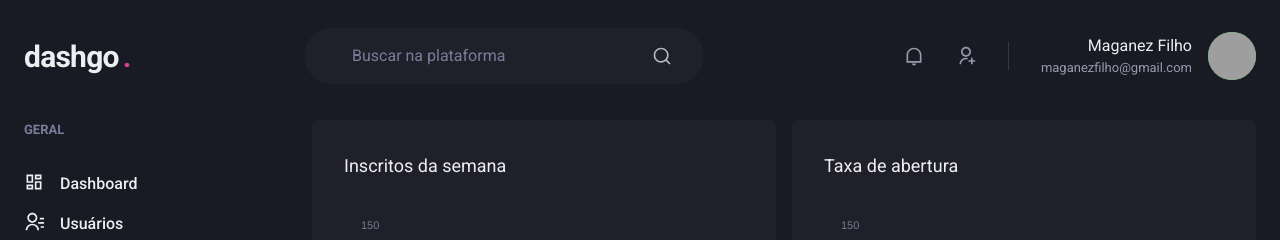
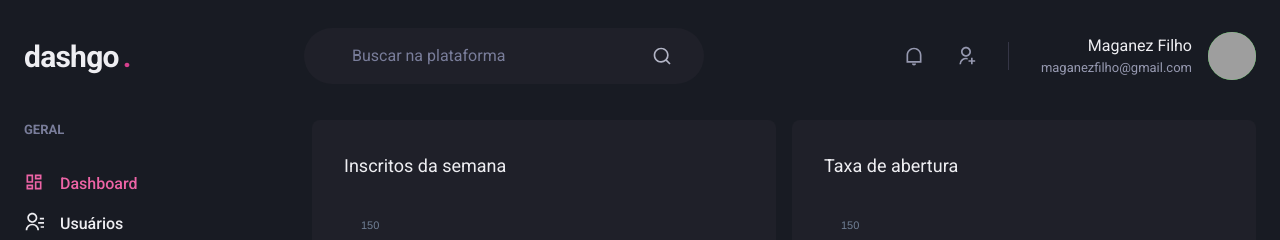
Before and after one commit to maganezf/dashgo-ignite-reactjs-chapter-IV, a Next.js app: page /dashboard in a window 1280 px wide. Shown: the top 240 px of the page. Built offline with nearby package versions, Linux system fonts and the light colour scheme; grey boxes are pictures that could not be loaded.

Commit message:
:sparkles: feat: added ActiveLink component

```diff
--- /dev/null
+++ b/src/components/ActiveLink.tsx
@@ -0,0 +1,35 @@
+import { useRouter } from 'next/dist/client/router';
+import Link, { LinkProps } from 'next/link';
+import { cloneElement, ReactElement } from 'react';
+
+interface ActiveLinkProps extends LinkProps {
+  children: ReactElement;
+  shouldMatchExactHref?: boolean;
+}
+
+export function ActiveLink({
+  children,
+  shouldMatchExactHref = false,
+  ...props
+}: ActiveLinkProps) {
+  const { asPath } = useRouter();
+
+  let isActive = false;
+
+  if (shouldMatchExactHref && (asPath === props.href || asPath === props.as)) {
+    isActive = true;
+  }
+
+  if (
+    (!shouldMatchExactHref && asPath.startsWith(String(props.href))) ||
+    asPath.startsWith(String(props.as))
+  ) {
+    isActive = true;
+  }
+
+  return (
+    <Link {...props}>
+      {cloneElement(children, { color: isActive ? 'pink.400' : 'gray.50' })}
+    </Link>
+  );
+}
--- a/src/components/Sidebar/NavLink.tsx
+++ b/src/components/Sidebar/NavLink.tsx
@@ -1,11 +1,11 @@
-import { ElementType } from 'react';
-import Link from 'next/link';
 import {
   Icon,
   Link as ChakraLink,
+  LinkProps as ChakraLinkProps,
   Text,
-  LinkProps as ChakraLinkProps,
 } from '@chakra-ui/react';
+import { ActiveLink } from 'components/ActiveLink';
+import { ElementType } from 'react';
 
 interface NavLinkProps extends ChakraLinkProps {
   icon: ElementType;
@@ -15,13 +15,13 @@
 
 export function NavLink({ icon, label, href, ...rest }: NavLinkProps) {
   return (
-    <Link href={href} passHref>
+    <ActiveLink href={href} passHref>
       <ChakraLink display='flex' align='center' {...rest}>
         <Icon as={icon} fontSize='20' />
         <Text ml='4' fontWeight='medium'>
           {label}
         </Text>
       </ChakraLink>
-    </Link>
+    </ActiveLink>
   );
 }
```
